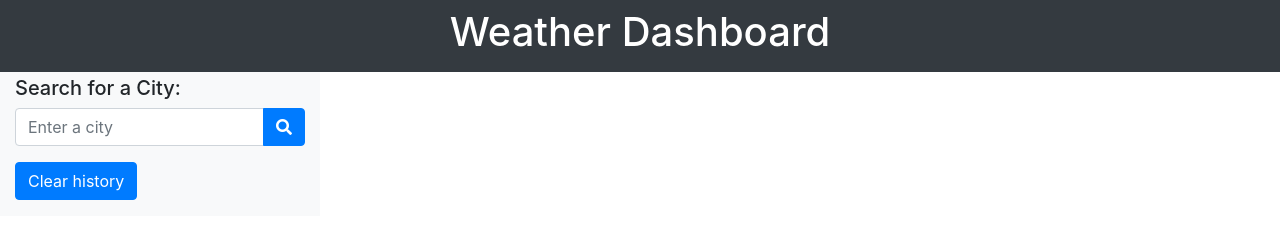
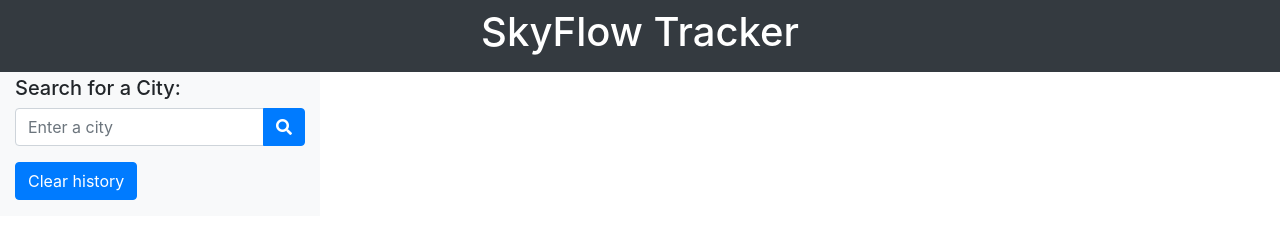
Before and after one commit to anukulchoudhary07/My-weather-application, a plain HTML site: page index.html in a window 1280 px wide. Drawn offline with nearby package versions, Linux system fonts and the light colour scheme; files whose address does not match are found by name.

Commit message:
Update index.html

```diff
--- a/index.html
+++ b/index.html
@@ -12,7 +12,7 @@
 
 <body>
     <header class="container-fluid text-center text-white bg-dark p-2">
-        <h1>Weather Dashboard</h1>
+        <h1>SkyFlow Tracker</h1>
     </header>
 
     <div class="container-fluid">
```
